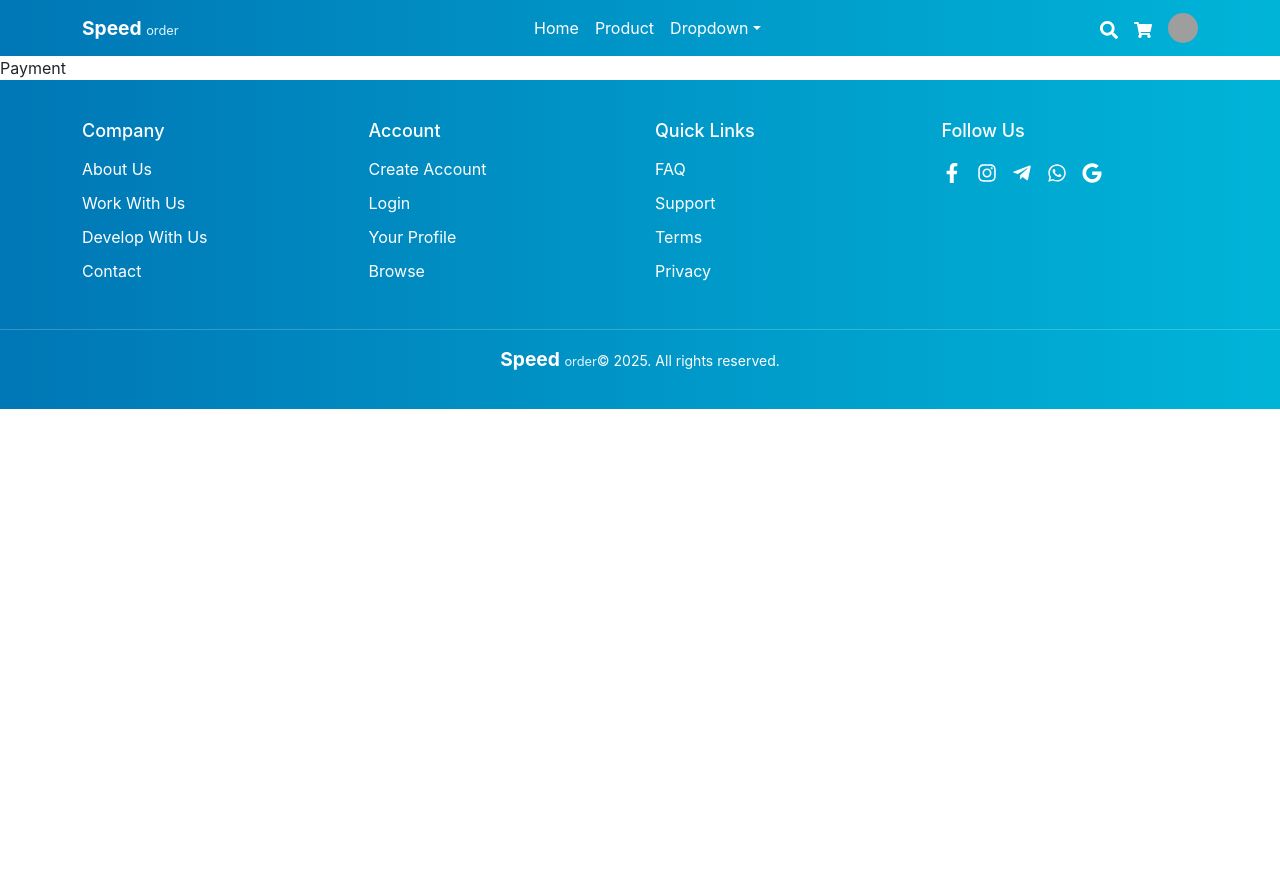
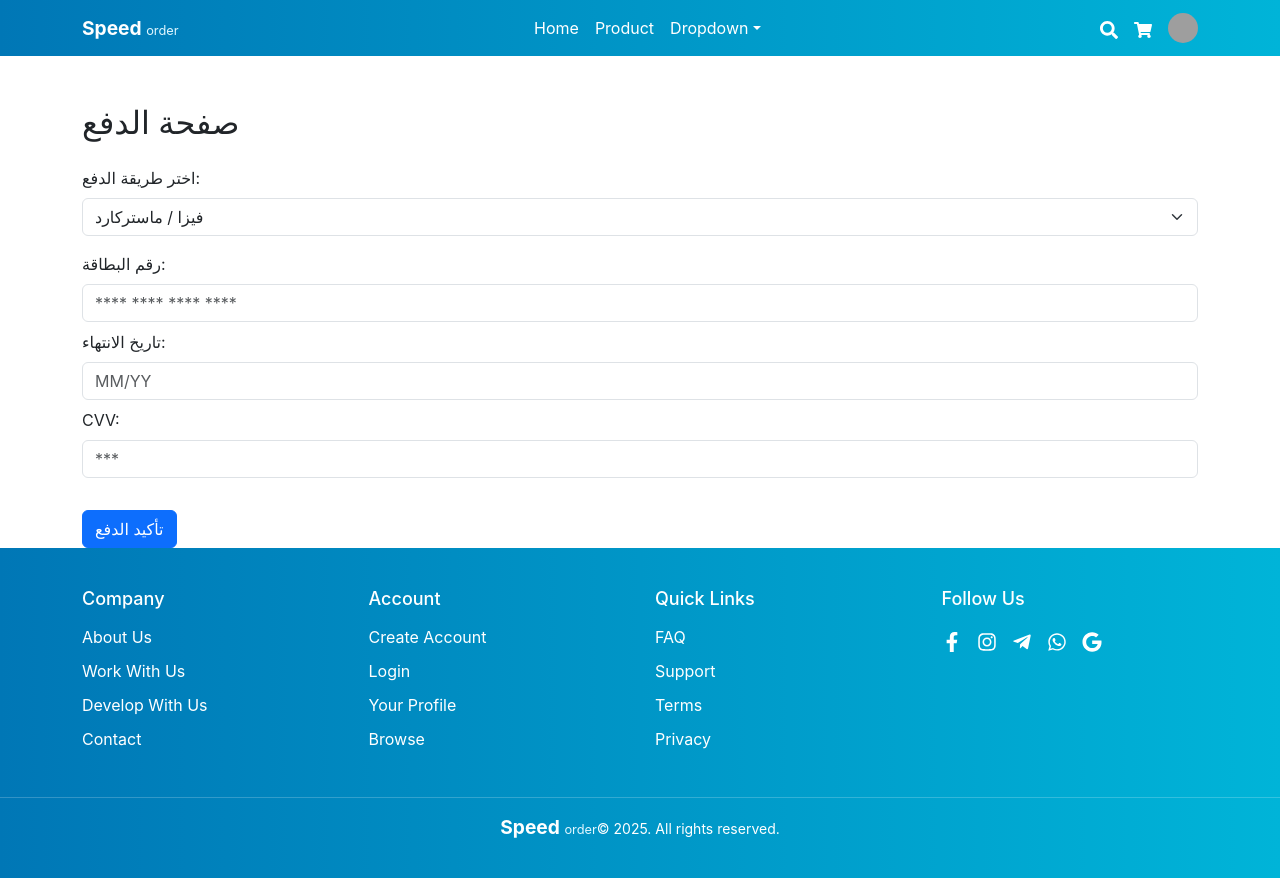
Before and after one commit to MahmoudAAbdelrahim/Speed_Order, a React (Create React App) app: page /Payment in a window 1280 px wide. Before the commit the page ends 800 px from the top, so only its background shows below. Built offline with nearby package versions, Linux system fonts and the light colour scheme; grey boxes are pictures that could not be loaded.

Commit message:
Payment.jsx

```diff
--- a/src/Payment.jsx
+++ b/src/Payment.jsx
@@ -1,9 +1,102 @@
-import React from 'react'
+import React, { useState } from "react";
+import { useNavigate } from "react-router-dom";
 
-const Payment = () => {
+const PaymentPage = () => {
+  const [paymentMethod, setPaymentMethod] = useState("visa");
+  const [message, setMessage] = useState("");
+  const navigate = useNavigate();
+  const handlePayment = (e) => {
+  e.preventDefault();
+
+  const orderData = {
+    products: JSON.parse(localStorage.getItem("cart")) || [],
+    method: paymentMethod,
+    orderedAt: new Date().toLocaleString(),
+  };
+
+  const oldOrders = JSON.parse(localStorage.getItem("orderHistory")) || [];
+  localStorage.setItem(
+    "orderHistory",
+    JSON.stringify([
+      ...oldOrders,
+      ...orderData.products.map((p) => ({
+        ...p,
+        orderedAt: orderData.orderedAt,
+      })),
+    ])
+  );
+
+  localStorage.removeItem("cart");
+
+  setMessage(`تم الدفع باستخدام ${paymentMethod} بنجاح!`);
+
+  // ✅ بعد ظهور الرسالة، انتظر ثانيتين وروّح لتتبع الطلب
+  setTimeout(() => {
+    navigate("/OrderTracking");
+  }, 2000);
+};
+
+
   return (
-    <div>Payment</div>
-  )
-}
+    <div className="container mt-5">
+      <h2 className="mb-4">صفحة الدفع</h2>
 
-export default Payment
+      {message && (
+        <div className="alert alert-success" role="alert">
+          {message}
+        </div>
+      )}
+
+      <form onSubmit={handlePayment}>
+        <div className="mb-3">
+          <label className="form-label">اختر طريقة الدفع:</label>
+          <select
+            className="form-select"
+            value={paymentMethod}
+            onChange={(e) => setPaymentMethod(e.target.value)}
+          >
+            <option value="visa">فيزا / ماستركارد</option>
+            <option value="paypal">باي بال</option>
+            <option value="fawry">فوري</option>
+            <option value="cash">كاش عند الاستلام</option>
+          </select>
+        </div>
+
+        {paymentMethod === "visa" && (
+          <div className="mb-3">
+            <label className="form-label">رقم البطاقة:</label>
+            <input type="text" className="form-control" placeholder="**** **** **** ****" required />
+            <label className="form-label mt-2">تاريخ الانتهاء:</label>
+            <input type="text" className="form-control" placeholder="MM/YY" required />
+            <label className="form-label mt-2">CVV:</label>
+            <input type="text" className="form-control" placeholder="***" required />
+          </div>
+        )}
+
+        {paymentMethod === "paypal" && (
+          <div className="mb-3">
+            <label className="form-label">بريد باي بال:</label>
+            <input type="email" className="form-control" placeholder="you@example.com" required />
+          </div>
+        )}
+
+        {paymentMethod === "fawry" && (
+          <div className="mb-3">
+            <label className="form-label">رقم الهاتف لفوري:</label>
+            <input type="text" className="form-control" placeholder="01xxxxxxxxx" required />
+          </div>
+        )}
+
+        {paymentMethod === "cash" && (
+          <p className="alert alert-info">سيتم الدفع كاش عند استلام المنتج.</p>
+        )}
+
+        <button type="submit" className="btn btn-primary mt-3">
+          تأكيد الدفع
+        </button>
+      </form>
+    </div>
+  );
+};
+
+export default PaymentPage;
```
